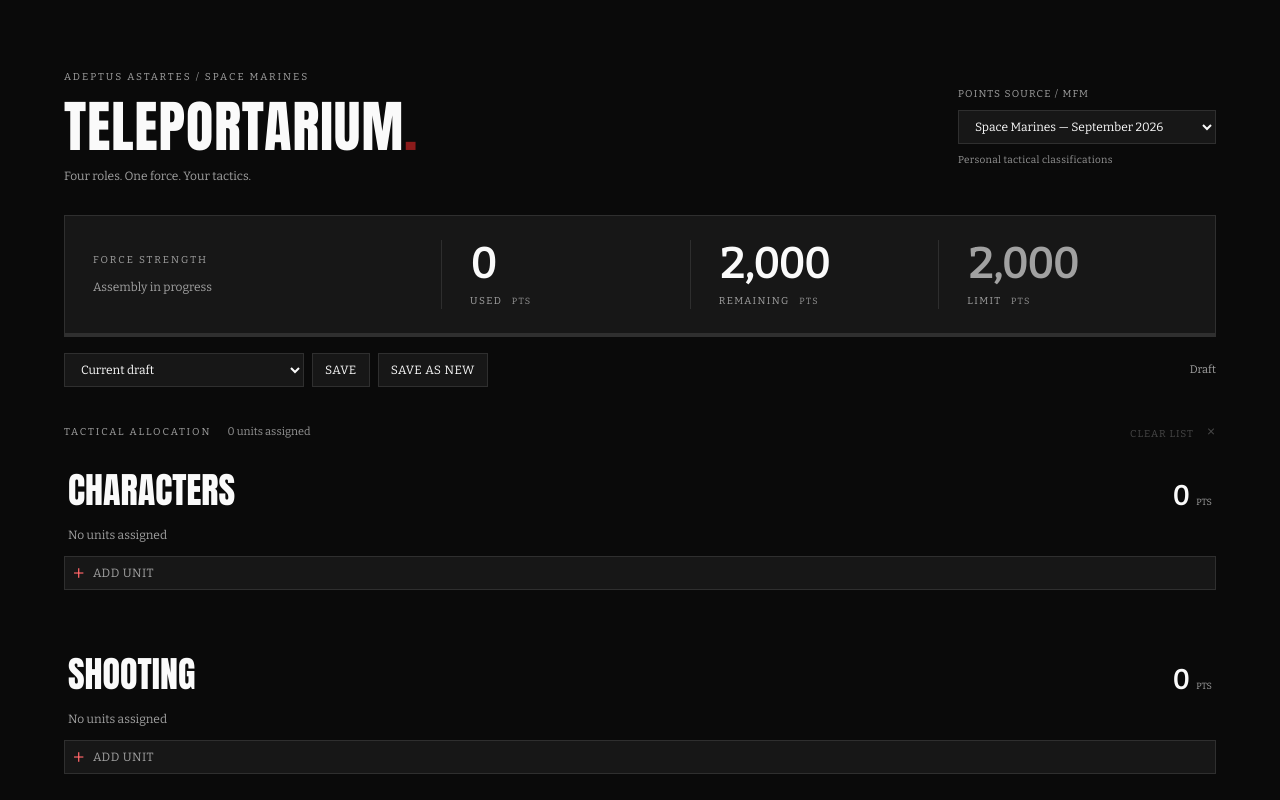
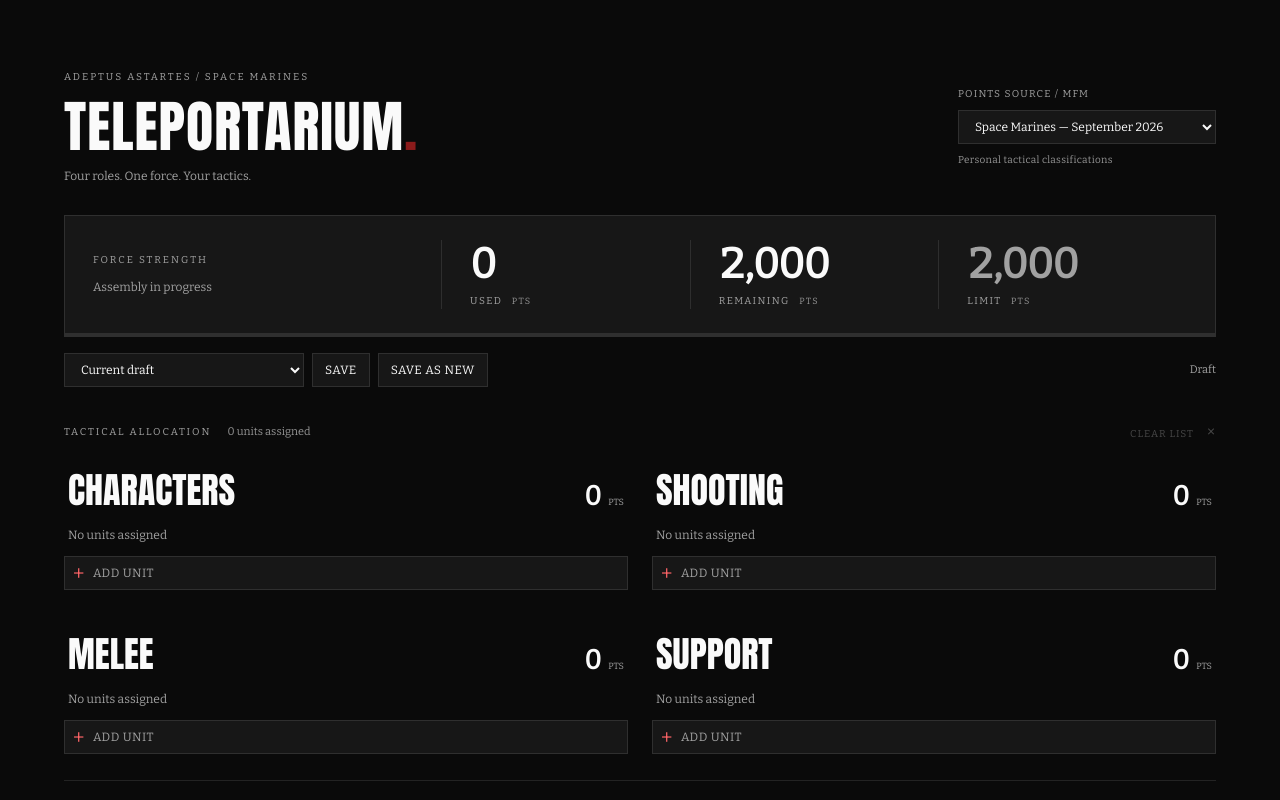
Before and after one commit to zdne/teleportarium, a React (Vite) app: page / in a window 1280 px wide. Shown: the top 800 px of the page. Built offline with nearby package versions, Linux system fonts and the light colour scheme.

Commit message:
Restore two-column bucket layout

```diff
--- a/src/styles/app.css
+++ b/src/styles/app.css
@@ -48,7 +48,7 @@
 .clear-button { background: none; border: 0; color: var(--text-muted); text-transform: uppercase; font-size: 10px; letter-spacing: 1px; padding: 8px 0 8px 8px; }
 .clear-button span { margin-left: 10px; font-size: 16px; }
 .clear-button:hover:not(:disabled) { color: var(--danger); }
-.bucket-grid { display: grid; grid-template-columns: minmax(0, 1fr); gap: 60px; }
+.bucket-grid { display: grid; grid-template-columns: repeat(2, minmax(0, 1fr)); gap: 40px 24px; align-items: start; }
 .bucket { min-width: 0; }
 .bucket-header { padding: 4px; display: flex; align-items: baseline; justify-content: space-between; gap: 16px; margin-bottom: 12px; }
 h2 { font: 24px/1.2 var(--font-display); text-transform: uppercase; letter-spacing: 1px; }
```
